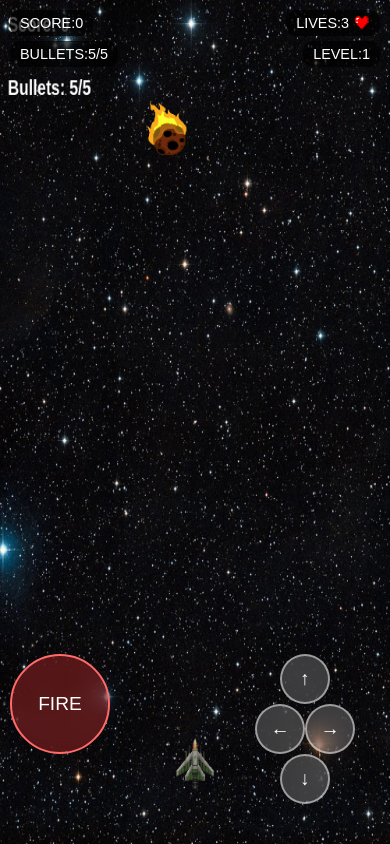
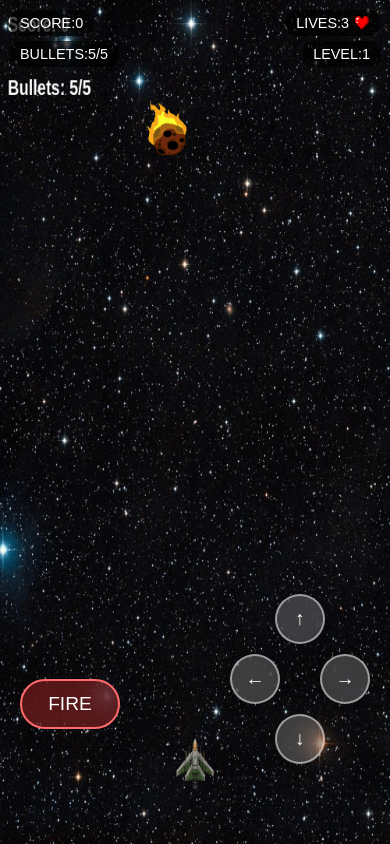
Before and after one commit to Hexor13/spacejet-miniapp, a plain HTML site: page index.html in a window 390 px wide. Both pictures are taken after a click on the button "START GAME". Drawn offline with Linux system fonts and the light colour scheme.

Commit message:
Update style.css

```diff
--- a/style.css
+++ b/style.css
@@ -348,121 +348,46 @@ body {
 /* =========================================== */
 /* НОВОЕ РАСПОЛОЖЕНИЕ КНОПОК: ромбик справа, FIRE слева */
 /* =========================================== */
-
 .mobile-controls {
     position: absolute;
-    bottom: 80px; /* Поднять выше от низа экрана */
+    bottom: 80px;         /* ← МЕНЯЙТЕ ЭТО: выше/ниже */
     left: 0;
     right: 0;
-    height: 180px;
     display: flex;
     justify-content: space-between;
     align-items: flex-end;
     padding: 0 20px;
     z-index: 100;
-    pointer-events: none; /* Важно для корректной работы касаний */
 }
 
-/* Кнопки должны получать события */
-.mobile-controls > *,
-.mobile-controls button {
-    pointer-events: auto;
+/* ЛЕВАЯ часть - кнопка FIRE */
+.left-controls {
+    display: flex;
+    align-items: center;
+    height: 120px;
 }
 
-/* ЛЕВАЯ часть: кнопка FIRE */
-.left-controls {
-    flex: 1;
+/* ПРАВАЯ часть - кнопки движения (ромбик) */
+.right-controls {
     display: flex;
-    justify-content: flex-start;
-    align-items: center;
-    height: 100%;
+    align-items: flex-end;
 }
 
-/* ПРАВАЯ часть: ромбик из кнопок */
-.right-controls {
-    flex: 1;
-    display: flex;
-    justify-content: flex-end;
-    align-items: flex-end;
-    height: 100%;
-}
-
-/* РОМБИК (крестообразное расположение) */
+/* Ромбик из 4 кнопок движения */
 .diamond-grid {
     display: flex;
     flex-direction: column;
     align-items: center;
-    justify-content: center;
-    position: relative;
-    width: 180px;
-    height: 180px;
+    gap: 10px;
 }
 
-/* Ряды ромбика */
 .diamond-row {
     display: flex;
-    justify-content: center;
-    align-items: center;
-    width: 100%;
+    gap: 20px;
 }
 
-/* Верхний ряд (только ВВЕРХ) */
-.diamond-row-top {
-    height: 60px;
-    margin-bottom: 0;
+/* Средний ряд с ← и → */
+.diamond-row:nth-child(2) {
+    width: 140px;
+    justify-content: space-between;
 }
-
-/* Средний ряд (ВЛЕВО и ВПРАВО) */
-.diamond-row-middle {
-    height: 60px;
-    justify-content: space-around;
-    width: 120px;
-    margin: 0 auto;
-}
-
-/* Нижний ряд (только ВНИЗ) */
-.diamond-row-bottom {
-    height: 60px;
-    margin-top: 0;
-}
-
-/* Стили кнопок (используем существующие, но с небольшой корректировкой) */
-.control-btn {
-    margin: 0; /* Убираем возможные отступы */
-    display: flex;
-    align-items: center;
-    justify-content: center;
-}
-
-/* Кнопка FIRE слева - увеличиваем немного */
-.shoot-btn {
-    width: 120px;
-    height: 120px;
-    border-radius: 60px;
-    font-size: 1.2rem;
-    margin-bottom: 20px;
-}
-
-/* Адаптивность для маленьких экранов */
-@media (max-width: 400px) {
-    .mobile-controls {
-        bottom: 40px;
-        padding: 0 10px;
-    }
-
-    .control-btn {
-        width: 50px;
-        height: 50px;
-        font-size: 1.2rem;
-    }
-
-    .shoot-btn {
-        width: 100px;
-        height: 100px;
-    }
-
-    .diamond-grid {
-        width: 150px;
-        height: 150px;
-    }
-}
```
